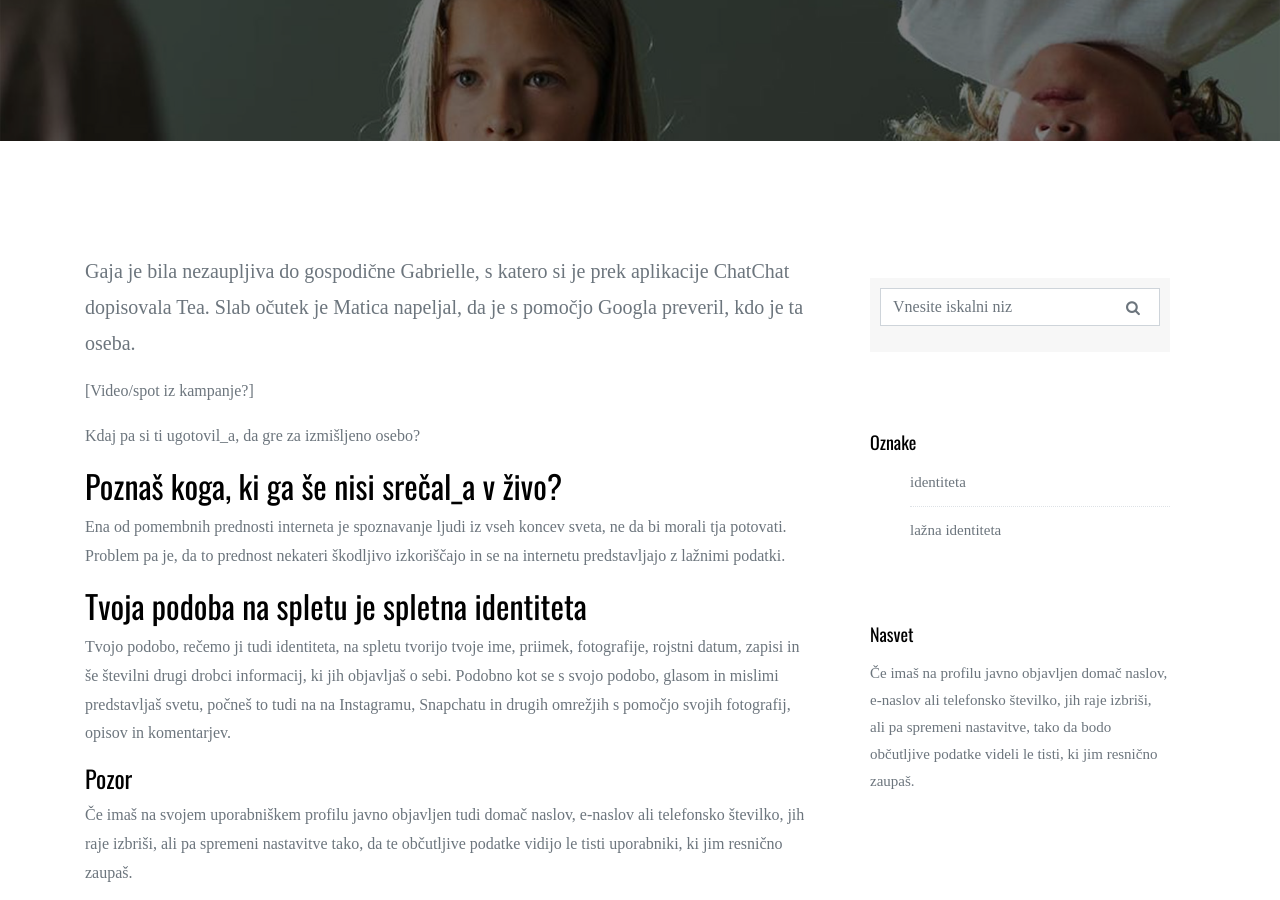
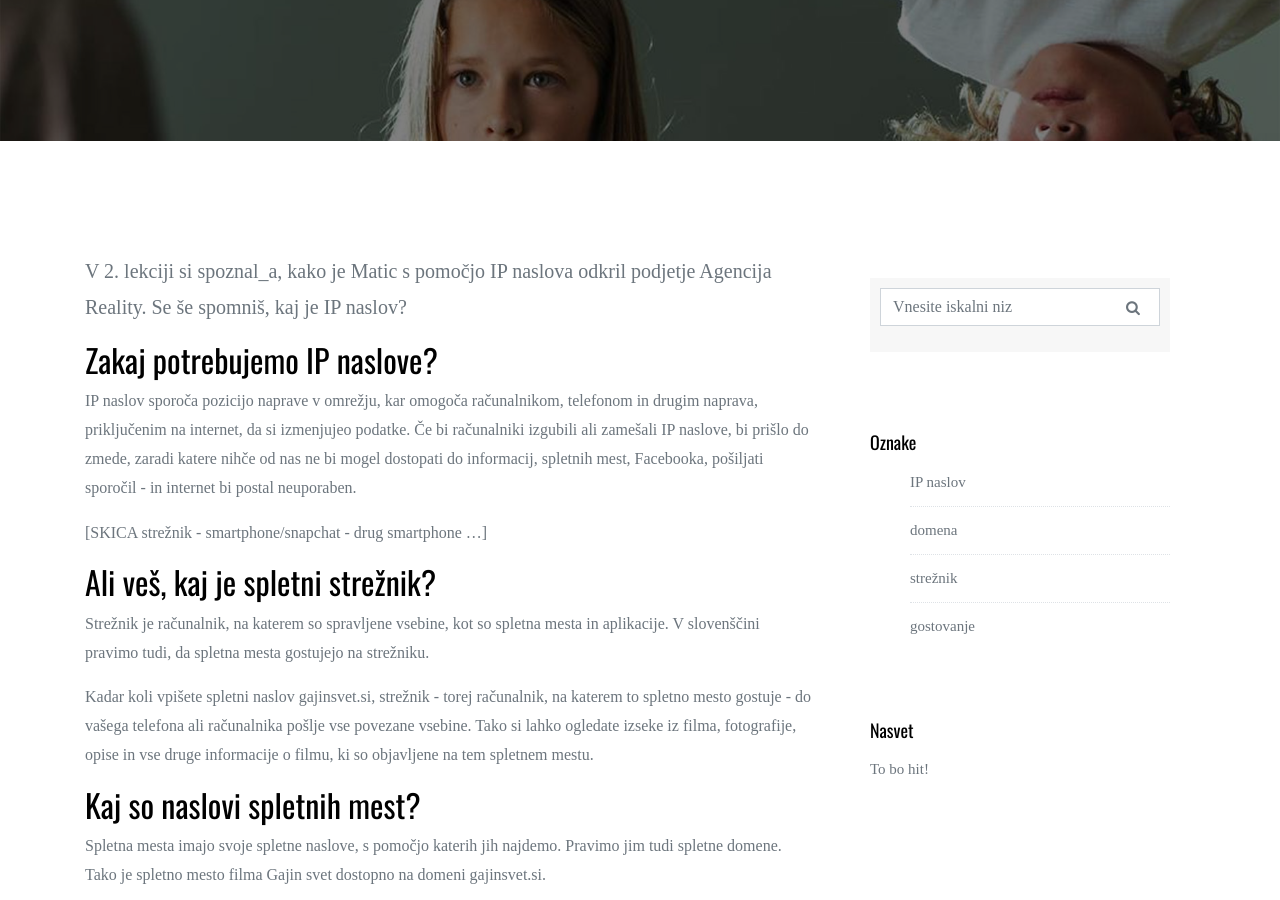
Before and after one commit to codeweeksi/gajin-svet, a Jekyll site: the page built from _posts/2018-07-03-tretja-lekcija.md, in a window 1280 px wide and 900 px high, scrolled down 409 px. Built offline with Jekyll 4.4.1, drawn with Linux system fonts in a browser that asks for light colours; some web fonts are replaced; comment, search, counter and statistics services are not loaded; some of the changed text lies outside the part shown.

Commit message:
edited txt
vsebina iz 4. lekcije

```diff
--- a/_posts/2018-07-03-tretja-lekcija.md
+++ b/_posts/2018-07-03-tretja-lekcija.md
@@ -1,30 +1,30 @@
 ---
 layout: post
-title:  "Zakaj je Gaja podvomila v gospodično Gabriello?"
-date:   2018-07-03 19:00:02 +0200
-tags: [identiteta, lažna identiteta]
-excerpt: Gaja je bila nezaupljiva do gospodične Gabrielle, s katero si je prek aplikacije ChatChat dopisovala Tea. Slab očutek je Matica napeljal, da je s pomočjo Googla preveril, kdo je ta oseba.
-special_tip: Če imaš na profilu javno objavljen domač naslov, e-naslov ali telefonsko številko, jih raje izbriši, ali pa spremeni nastavitve, tako da bodo občutljive podatke videli le tisti, ki jim resnično zaupaš.
+title:  "Kako se računalniki pogovarjajo med seboj?"
+date:   2018-07-04 19:00:02 +0200
+image:  assets/images/pic03.jpg
+tags: [IP naslov, domena, strežnik, gostovanje]
+excerpt: V 2. lekciji si spoznal_a, kako je Matic s pomočjo IP naslova odkril podjetje Agencija Reality. Se še spomniš, kaj je IP naslov?
+special_tip: To bo hit!
 ---
-[Video/spot iz kampanje?]
 
-Kdaj pa si ti ugotovil_a, da gre za izmišljeno osebo?
+## Zakaj potrebujemo IP naslove?
+IP naslov sporoča pozicijo naprave v omrežju, kar omogoča računalnikom, telefonom in drugim naprava, priključenim na internet, da si izmenjujeo podatke. Če bi računalniki izgubili ali zamešali IP naslove, bi prišlo do zmede, zaradi katere nihče od nas ne bi mogel dostopati do informacij, spletnih mest, Facebooka, pošiljati sporočil - in internet bi postal neuporaben.
 
-## Poznaš koga, ki ga še nisi srečal_a v živo?
-Ena od pomembnih prednosti interneta je spoznavanje ljudi iz vseh koncev sveta, ne da bi morali tja potovati. Problem pa je, da to prednost nekateri škodljivo izkoriščajo in se na internetu predstavljajo z lažnimi podatki.
+[SKICA strežnik - smartphone/snapchat - drug smartphone ...]
 
-## Tvoja podoba na spletu je spletna identiteta
-Tvojo podobo, rečemo ji tudi identiteta, na spletu tvorijo tvoje ime, priimek, fotografije, rojstni datum, zapisi in še številni drugi drobci informacij, ki jih objavljaš o sebi. Podobno kot se s svojo podobo, glasom in mislimi predstavljaš svetu, počneš to tudi na na Instagramu, Snapchatu in drugih omrežjih s pomočjo svojih fotografij, opisov in komentarjev.
+## Ali veš, kaj je spletni strežnik?
+Strežnik je računalnik, na katerem so spravljene vsebine, kot so spletna mesta in aplikacije. V slovenščini pravimo tudi, da spletna mesta gostujejo na strežniku.
 
-#### Pozor
-Če imaš na svojem uporabniškem profilu javno objavljen tudi domač naslov, e-naslov ali telefonsko številko, jih raje izbriši, ali pa spremeni nastavitve tako, da te občutljive podatke vidijo le tisti uporabniki, ki jim resnično zaupaš.
+Kadar koli vpišete spletni naslov gajinsvet.si, strežnik - torej računalnik, na katerem to spletno mesto gostuje - do vašega telefona ali računalnika pošlje vse povezane vsebine. Tako si lahko ogledate izseke iz filma, fotografije, opise in vse druge informacije o filmu, ki so objavljene na tem spletnem mestu.
 
-## Srečanja s spletnimi (ne)znanci
-Včasih je težko ugotoviti, ali je na drugi strani ekrana dejansko tista oseba, ki se nam predstavlja. Zato se z osebami, ki jih poznamo le prek svetovnega spleta in jih ne pozna nihče od naših znancev, običajno ne srečujemo v živo - ne glede na to kako pomemben je za nas sestanek z njo ali njim. <3
+## Kaj so naslovi spletnih mest?
+Spletna mesta imajo svoje spletne naslove, s pomočjo katerih jih najdemo. Pravimo jim tudi spletne domene. Tako je spletno mesto filma Gajin svet dostopno na domeni gajinsvet.si.
 
-Če pa se ne moreš upreti srečanju, potem poskrbi, da se dobita na javnem mestu po tvoji izbiri - izberi tak kraj, kjer bo v okolici tudi veliko drugih ljudi.
+#### Spletna domena
+Domena je torej človeku prijazen spletni naslov, ki ga znamo prebrati in si ga lahko zapomnimo.
 
 
 ---
 ## Izziv
-Sošolca ali sošolko prosi, da v Google vpiše tvoje ime in ti opiše tvojo spletno identiteto. Pokaže naj ti tudi fotografije, ki jih je našel_a.
+Ali veš, kaj pomeni končnica .si in katera spletna mesta označuje?
```
